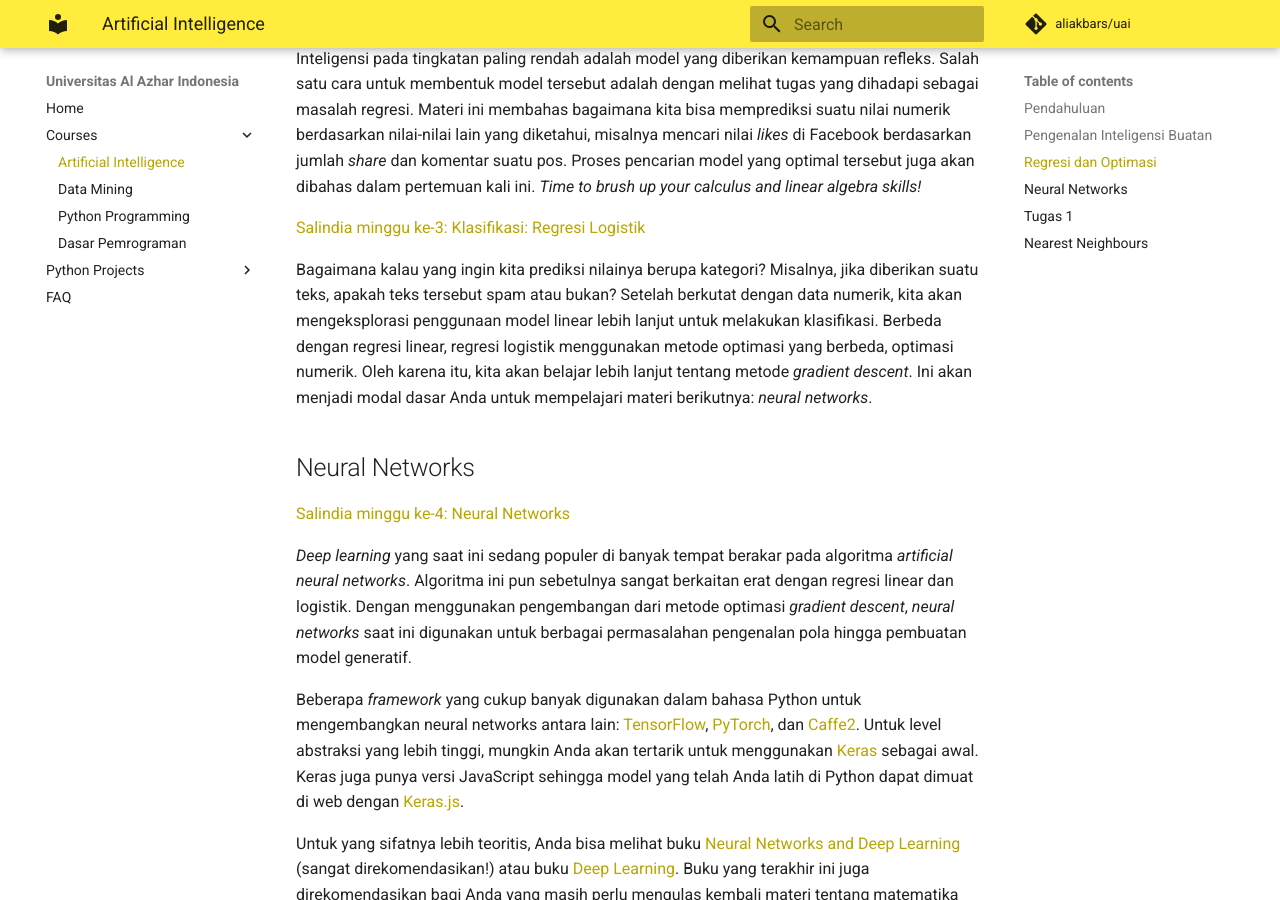
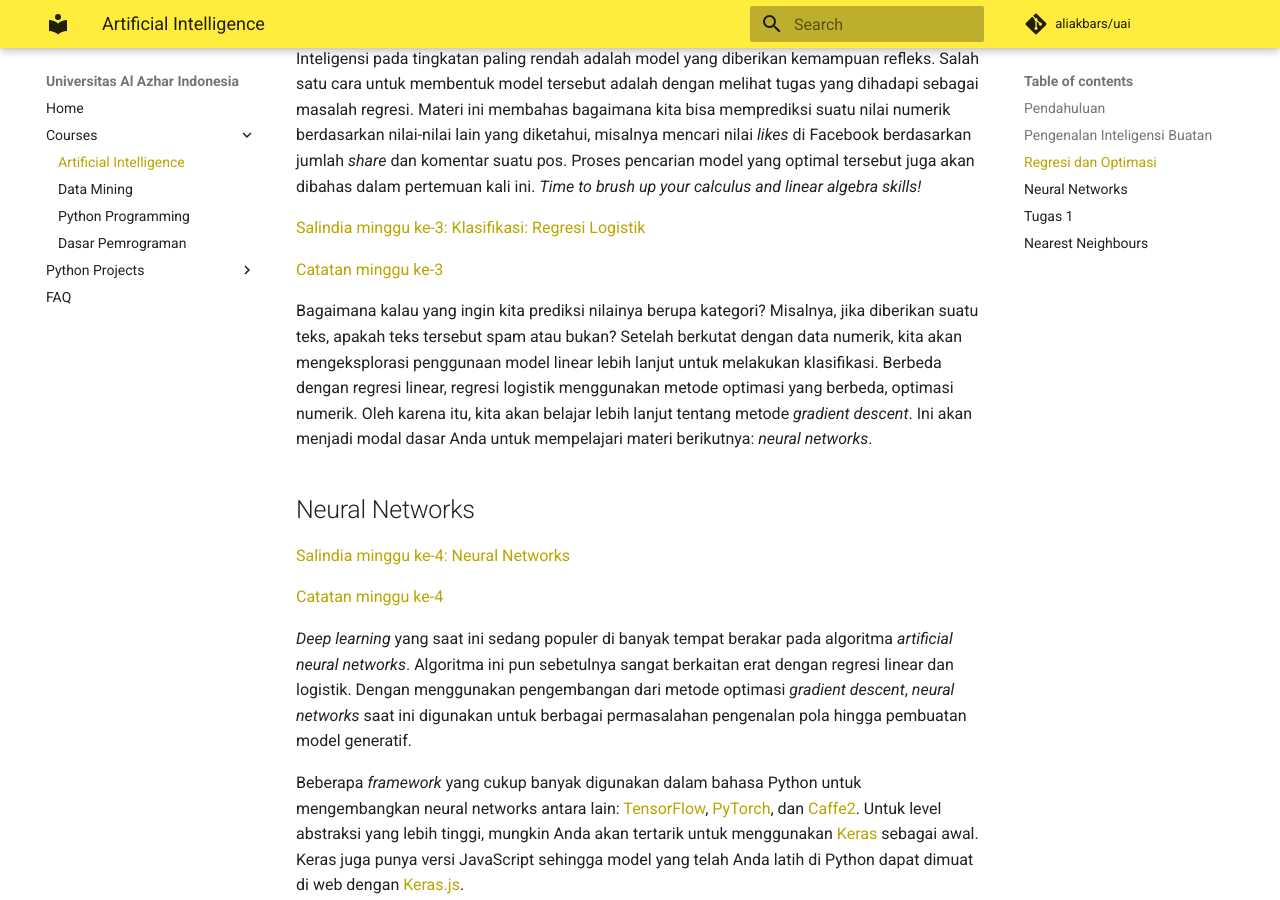
Before and after one commit to aliakbars/uai, an MkDocs documentation site: the page built from docs/ai.md, in a window 1280 px wide and 900 px high, scrolled down 1463 px. Built offline with MkDocs 1.6.1 and Material for MkDocs 9.7.7, drawn with Linux system fonts in a browser that asks for light colours; comment, search, counter and statistics services are not loaded; old or Windows-style settings are respelled for this version of MkDocs.

Commit message:
Added lecture notes

```diff
--- a/docs/ai.md
+++ b/docs/ai.md
@@ -35,11 +35,15 @@ Inteligensi pada tingkatan paling rendah adalah model yang diberikan kemampuan r
 
 [Salindia minggu ke-3: Klasifikasi: Regresi Logistik](https://github.com/aliakbars/uai-ai/raw/master/03-klasifikasi.pdf)
 
+[Catatan minggu ke-3](https://github.com/aliakbars/uai-ai/raw/master/notes-03.pdf)
+
 Bagaimana kalau yang ingin kita prediksi nilainya berupa kategori? Misalnya, jika diberikan suatu teks, apakah teks tersebut spam atau bukan? Setelah berkutat dengan data numerik, kita akan mengeksplorasi penggunaan model linear lebih lanjut untuk melakukan klasifikasi. Berbeda dengan regresi linear, regresi logistik menggunakan metode optimasi yang berbeda, optimasi numerik. Oleh karena itu, kita akan belajar lebih lanjut tentang metode *gradient descent*. Ini akan menjadi modal dasar Anda untuk mempelajari materi berikutnya: *neural networks*.
 
 ## Neural Networks
 
 [Salindia minggu ke-4: Neural Networks](https://github.com/aliakbars/uai-ai/raw/master/04-nets.pdf)
+
+[Catatan minggu ke-4](https://github.com/aliakbars/uai-ai/raw/master/notes-04.pdf)
 
 *Deep learning* yang saat ini sedang populer di banyak tempat berakar pada algoritma *artificial neural networks*. Algoritma ini pun sebetulnya sangat berkaitan erat dengan regresi linear dan logistik. Dengan menggunakan pengembangan dari metode optimasi *gradient descent*, *neural networks* saat ini digunakan untuk berbagai permasalahan pengenalan pola hingga pembuatan model generatif.
 
```
